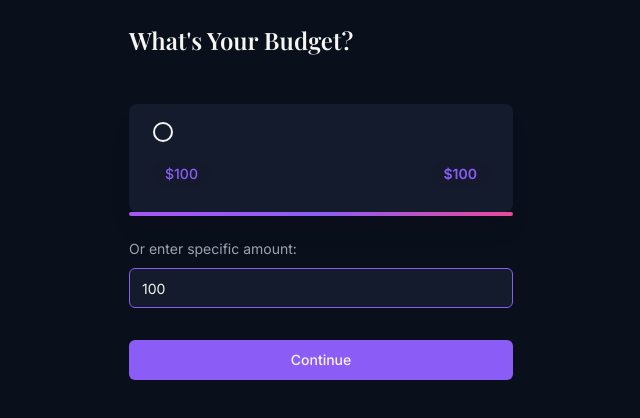
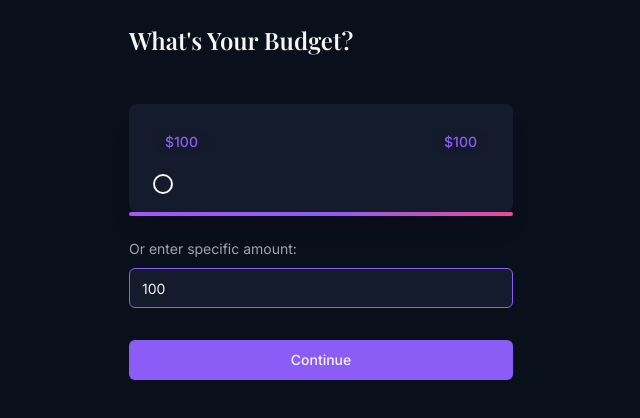
Before and after one commit to buythelook-app/buythelook-e1ca118a, a React (Vite) app: page /budget in a window 1280 px wide. Shown: the top 418 px of the page, without its empty margins (319-959 px from the left). Built offline with nearby package versions, Linux system fonts and the light colour scheme.

Commit message:
Align budget selection numbers vertically
Adjusted the layout of the budget selection component to ensure that the left and right numbers are aligned at the same height for better visual consistency.
[skip gpt_engineer]

```diff
--- a/src/components/BudgetSelection.tsx
+++ b/src/components/BudgetSelection.tsx
@@ -40,7 +40,13 @@ export const BudgetSelection = () => {
         <div className="space-y-8">
           <div className="space-y-6">
             <div className="relative p-6 bg-netflix-card rounded-lg shadow-xl">
-              <div className="mb-6">
+              <div className="flex justify-between items-center text-sm mb-6">
+                <span className="text-netflix-accent font-medium bg-netflix-card/50 px-3 py-1 rounded-full">$100</span>
+                <span className="text-netflix-accent font-medium bg-netflix-card/50 px-3 py-1 rounded-full">
+                  {isUnlimited ? "Money is not an issue" : `$${budget}`}
+                </span>
+              </div>
+              <div>
                 <Slider
                   value={[budget]}
                   onValueChange={handleBudgetChange}
@@ -49,12 +55,6 @@ export const BudgetSelection = () => {
                   step={50}
                   className="w-full"
                 />
-              </div>
-              <div className="flex justify-between items-center text-sm">
-                <span className="text-netflix-accent font-medium bg-netflix-card/50 px-3 py-1 rounded-full">$100</span>
-                <span className="text-netflix-accent font-semibold bg-netflix-card/50 px-3 py-1 rounded-full">
-                  {isUnlimited ? "Money is not an issue" : `$${budget}`}
-                </span>
               </div>
               <div className="absolute -bottom-1 left-0 right-0 h-1 bg-gradient-to-r from-purple-500 via-netflix-accent to-pink-500 rounded-full" />
             </div>
```
